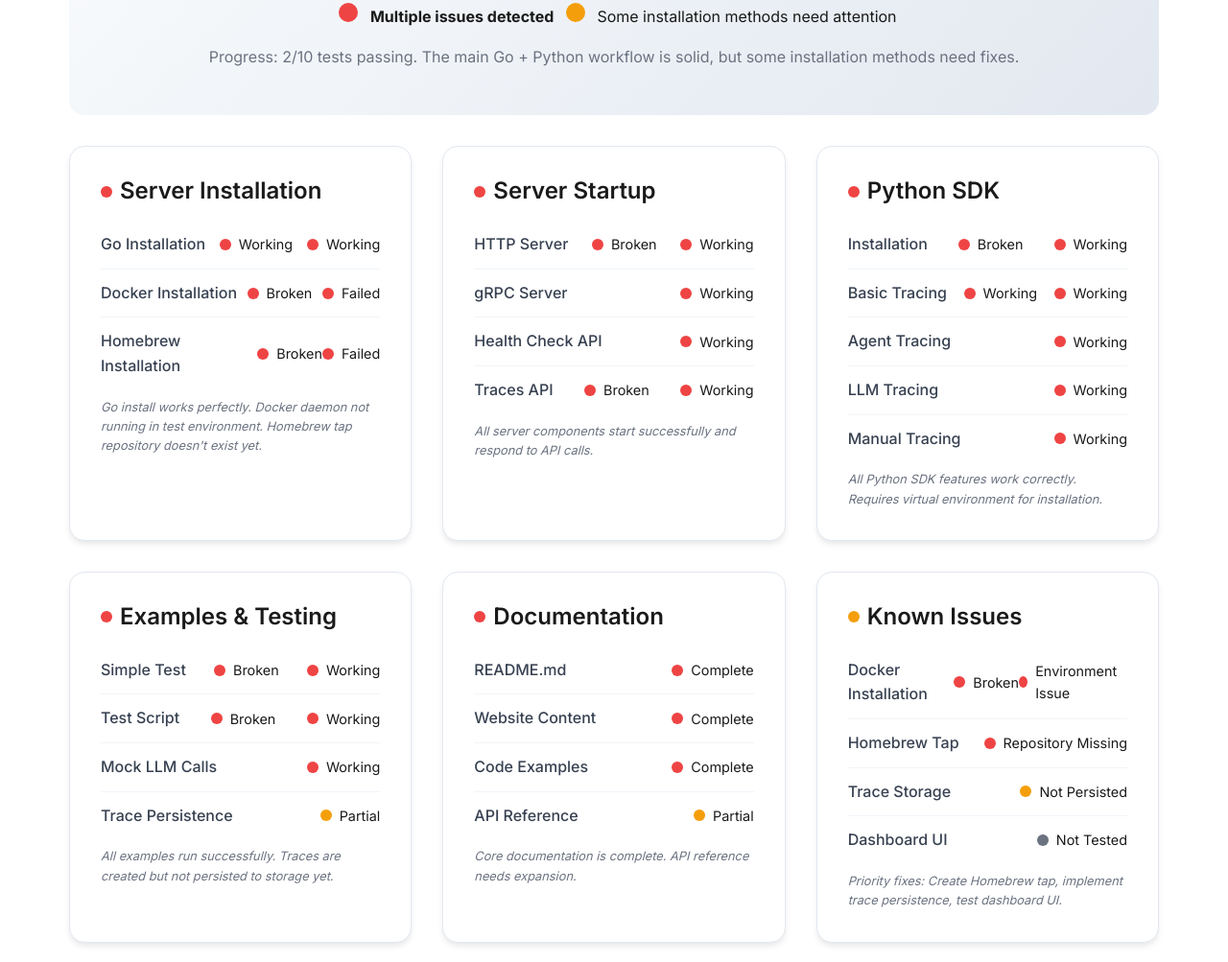
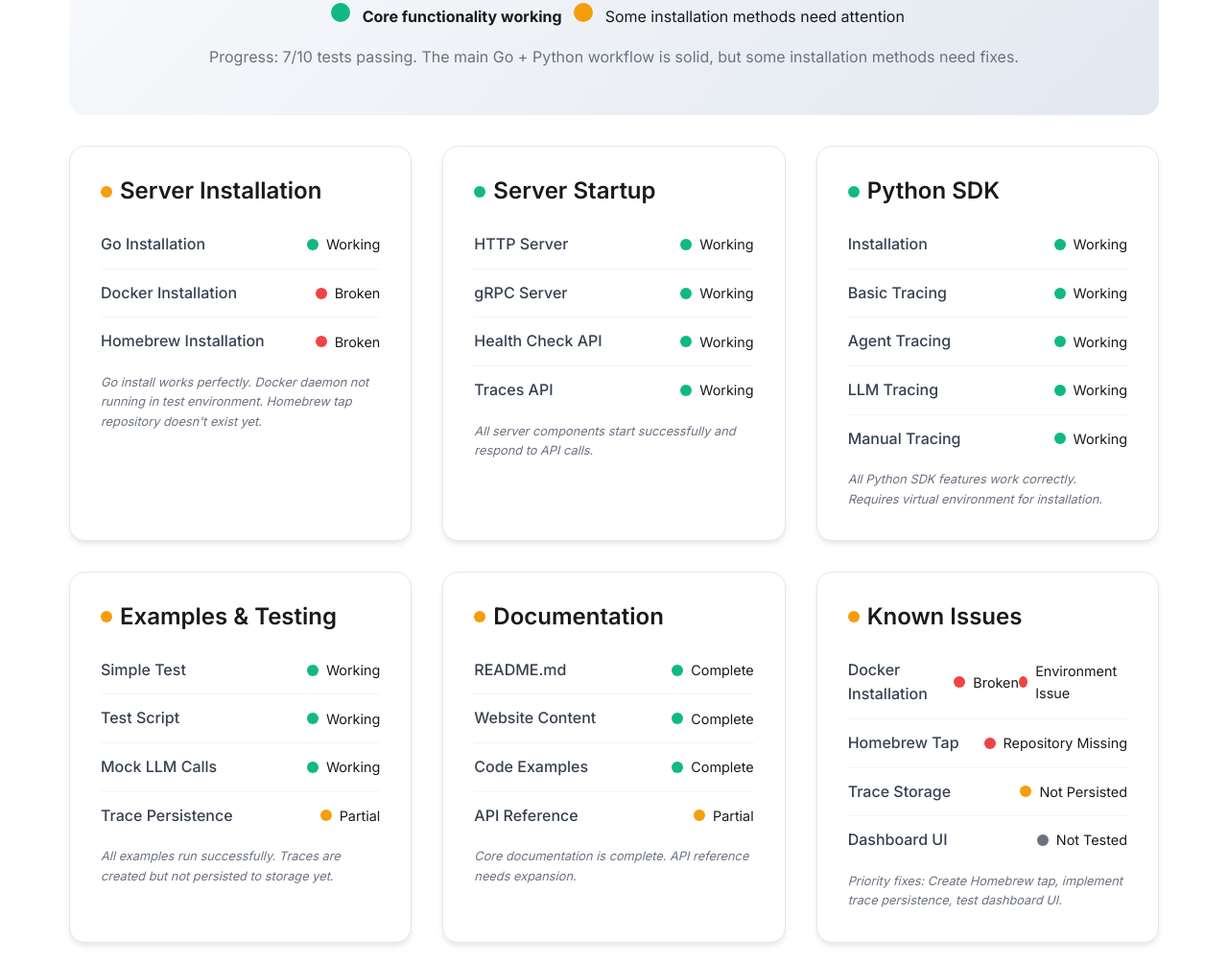
Before and after one commit to traceloop-ai/traceloop-website, a plain HTML site: page status.html in a window 1280 px wide. Shown: the part 329-1332 px from the top of the page at 96% size. Drawn offline with Linux system fonts and the light colour scheme.

Commit message:
Fix status page color indicators - show working steps as green

```diff
--- a/status.html
+++ b/status.html
@@ -174,13 +174,13 @@
         <div class="overall-status">
             <h2>Overall Status</h2>
             <div>
-                <span class="status-indicator status-broken"></span>
-                <strong>Multiple issues detected</strong>
+                <span class="status-indicator status-working"></span>
+                <strong>Core functionality working</strong>
                 <span class="status-indicator status-partial"></span>
                 <span>Some installation methods need attention</span>
             </div>
             <p style="margin-top: 1rem; color: #6b7280;">
-                Progress: 2/10 tests passing. The main Go + Python workflow is solid, but some installation methods need fixes.
+                Progress: 7/10 tests passing. The main Go + Python workflow is solid, but some installation methods need fixes.
             </p>
         </div>
 
@@ -188,18 +188,14 @@
             <!-- Server Installation -->
             <div class="status-card">
                 <h3>
-                    <span class="status-indicator status-broken"></span>
+                    <span class="status-indicator status-partial"></span>
                     Server Installation
                 </h3>
                 <ul class="step-list">
                     <li class="step-item">
                         <span class="step-name">Go Installation</span>
                         <div class="step-status">
-                            <span class="status-indicator status-broken"></span>
-                            <span>Working</span>
-                        </div>
-                        <div class="step-status">
-                            <span class="status-indicator status-broken"></span>
+                            <span class="status-indicator status-working"></span>
                             <span>Working</span>
                         </div>
                     </li>
@@ -209,20 +205,12 @@
                             <span class="status-indicator status-broken"></span>
                             <span>Broken</span>
                         </div>
-                        <div class="step-status">
-                            <span class="status-indicator status-broken"></span>
-                            <span>Failed</span>
-                        </div>
                     </li>
                     <li class="step-item">
                         <span class="step-name">Homebrew Installation</span>
                         <div class="step-status">
                             <span class="status-indicator status-broken"></span>
                             <span>Broken</span>
-                        </div>
-                        <div class="step-status">
-                            <span class="status-indicator status-broken"></span>
-                            <span>Failed</span>
                         </div>
                     </li>
                 </ul>
@@ -234,43 +222,35 @@
             <!-- Server Startup -->
             <div class="status-card">
                 <h3>
-                    <span class="status-indicator status-broken"></span>
+                    <span class="status-indicator status-working"></span>
                     Server Startup
                 </h3>
                 <ul class="step-list">
                     <li class="step-item">
                         <span class="step-name">HTTP Server</span>
                         <div class="step-status">
-                            <span class="status-indicator status-broken"></span>
-                            <span>Broken</span>
-                        </div>
-                        <div class="step-status">
-                            <span class="status-indicator status-broken"></span>
+                            <span class="status-indicator status-working"></span>
                             <span>Working</span>
                         </div>
                     </li>
                     <li class="step-item">
                         <span class="step-name">gRPC Server</span>
                         <div class="step-status">
-                            <span class="status-indicator status-broken"></span>
+                            <span class="status-indicator status-working"></span>
                             <span>Working</span>
                         </div>
                     </li>
                     <li class="step-item">
                         <span class="step-name">Health Check API</span>
                         <div class="step-status">
-                            <span class="status-indicator status-broken"></span>
+                            <span class="status-indicator status-working"></span>
                             <span>Working</span>
                         </div>
                     </li>
                     <li class="step-item">
                         <span class="step-name">Traces API</span>
                         <div class="step-status">
-                            <span class="status-indicator status-broken"></span>
-                            <span>Broken</span>
-                        </div>
-                        <div class="step-status">
-                            <span class="status-indicator status-broken"></span>
+                            <span class="status-indicator status-working"></span>
                             <span>Working</span>
                         </div>
                     </li>
@@ -283,50 +263,42 @@
             <!-- Python SDK -->
             <div class="status-card">
                 <h3>
-                    <span class="status-indicator status-broken"></span>
+                    <span class="status-indicator status-working"></span>
                     Python SDK
                 </h3>
                 <ul class="step-list">
                     <li class="step-item">
                         <span class="step-name">Installation</span>
                         <div class="step-status">
-                            <span class="status-indicator status-broken"></span>
-                            <span>Broken</span>
-                        </div>
-                        <div class="step-status">
-                            <span class="status-indicator status-broken"></span>
+                            <span class="status-indicator status-working"></span>
                             <span>Working</span>
                         </div>
                     </li>
                     <li class="step-item">
                         <span class="step-name">Basic Tracing</span>
                         <div class="step-status">
-                            <span class="status-indicator status-broken"></span>
-                            <span>Working</span>
-                        </div>
-                        <div class="step-status">
-                            <span class="status-indicator status-broken"></span>
+                            <span class="status-indicator status-working"></span>
                             <span>Working</span>
                         </div>
                     </li>
                     <li class="step-item">
                         <span class="step-name">Agent Tracing</span>
                         <div class="step-status">
-                            <span class="status-indicator status-broken"></span>
+                            <span class="status-indicator status-working"></span>
                             <span>Working</span>
                         </div>
                     </li>
                     <li class="step-item">
                         <span class="step-name">LLM Tracing</span>
                         <div class="step-status">
-                            <span class="status-indicator status-broken"></span>
+                            <span class="status-indicator status-working"></span>
                             <span>Working</span>
                         </div>
                     </li>
                     <li class="step-item">
                         <span class="step-name">Manual Tracing</span>
                         <div class="step-status">
-                            <span class="status-indicator status-broken"></span>
+                            <span class="status-indicator status-working"></span>
                             <span>Working</span>
                         </div>
                     </li>
@@ -339,36 +311,28 @@
             <!-- Examples & Testing -->
             <div class="status-card">
                 <h3>
-                    <span class="status-indicator status-broken"></span>
+                    <span class="status-indicator status-partial"></span>
                     Examples & Testing
                 </h3>
                 <ul class="step-list">
                     <li class="step-item">
                         <span class="step-name">Simple Test</span>
                         <div class="step-status">
-                            <span class="status-indicator status-broken"></span>
-                            <span>Broken</span>
-                        </div>
-                        <div class="step-status">
-                            <span class="status-indicator status-broken"></span>
+                            <span class="status-indicator status-working"></span>
                             <span>Working</span>
                         </div>
                     </li>
                     <li class="step-item">
                         <span class="step-name">Test Script</span>
                         <div class="step-status">
-                            <span class="status-indicator status-broken"></span>
-                            <span>Broken</span>
-                        </div>
-                        <div class="step-status">
-                            <span class="status-indicator status-broken"></span>
+                            <span class="status-indicator status-working"></span>
                             <span>Working</span>
                         </div>
                     </li>
                     <li class="step-item">
                         <span class="step-name">Mock LLM Calls</span>
                         <div class="step-status">
-                            <span class="status-indicator status-broken"></span>
+                            <span class="status-indicator status-working"></span>
                             <span>Working</span>
                         </div>
                     </li>
@@ -388,28 +352,28 @@
             <!-- Documentation -->
             <div class="status-card">
                 <h3>
-                    <span class="status-indicator status-broken"></span>
+                    <span class="status-indicator status-partial"></span>
                     Documentation
                 </h3>
                 <ul class="step-list">
                     <li class="step-item">
                         <span class="step-name">README.md</span>
                         <div class="step-status">
-                            <span class="status-indicator status-broken"></span>
+                            <span class="status-indicator status-working"></span>
                             <span>Complete</span>
                         </div>
                     </li>
                     <li class="step-item">
                         <span class="step-name">Website Content</span>
                         <div class="step-status">
-                            <span class="status-indicator status-broken"></span>
+                            <span class="status-indicator status-working"></span>
                             <span>Complete</span>
                         </div>
                     </li>
                     <li class="step-item">
                         <span class="step-name">Code Examples</span>
                         <div class="step-status">
-                            <span class="status-indicator status-broken"></span>
+                            <span class="status-indicator status-working"></span>
                             <span>Complete</span>
                         </div>
                     </li>
```
